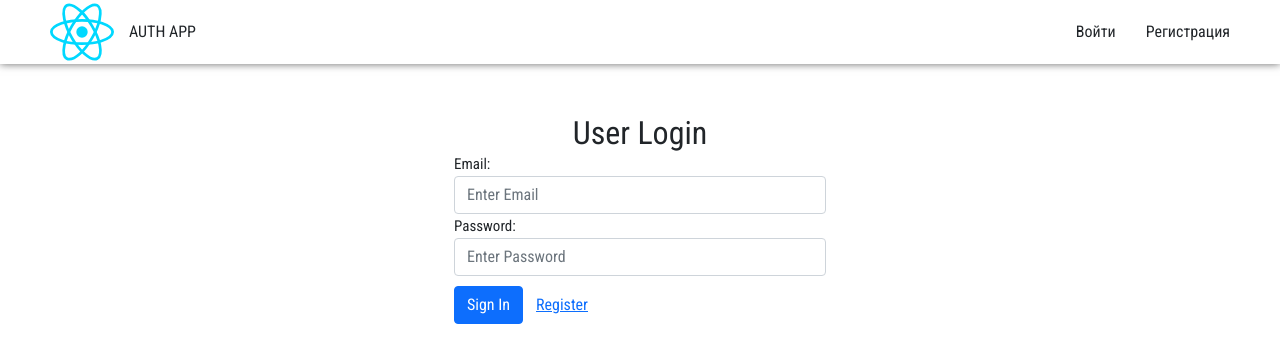
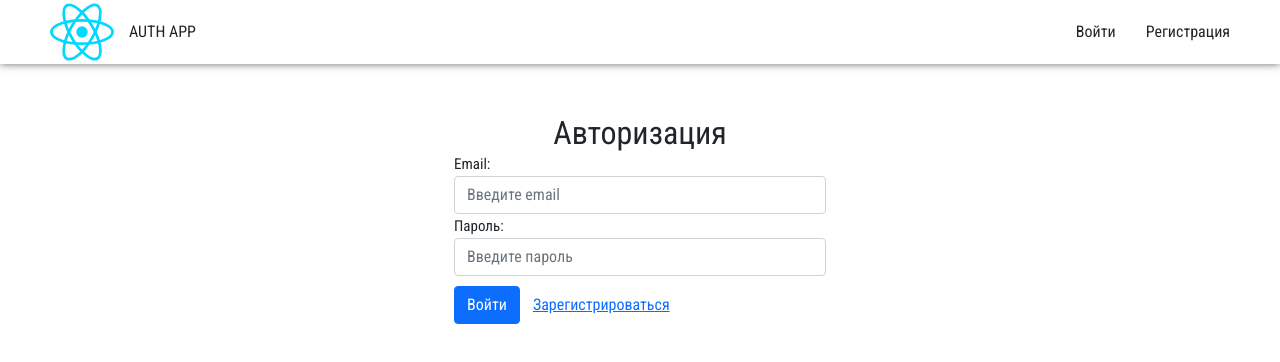
Before and after one commit to galikeev/auth-app, a React (Create React App) app in the folder client/: page /login in a window 1280 px wide. Shown: the top 362 px of the page. Built offline with nearby package versions, Linux system fonts and the light colour scheme.

Commit message:
added rus lang

```diff
--- a/client/src/pages/LoginPage.js
+++ b/client/src/pages/LoginPage.js
@@ -46,7 +46,7 @@ const Login = () => {
 
     return (
         <div className="col-md-4 col-md-offset-4" style={{'margin' : '50px auto 0 auto'}}>
-            <h2 className="text-center">User Login</h2>
+            <h2 className="text-center">Авторизация</h2>
                 <form name="form">
                     <div className={'form-group' + (login.submitted && !login.email ? ' has-error' : '')}>
                         <label htmlFor="email" className='fz_15'>Email:</label>
@@ -54,26 +54,26 @@ const Login = () => {
                             type="text"
                             id="email"
                             className="form-control input-shadow"
-                            placeholder="Enter Email"
+                            placeholder="Введите email"
                             value={login.email}
                             onChange={handleInputChange}
                             name="email"
                         />
-                        {login.submitted && !login.email && <div className="help-block text-danger fz_13">Email is required</div> }
+                        {login.submitted && !login.email && <div className="help-block text-danger fz_13">Введите email!</div> }
                     </div>
                     <div className={'form-group' + (login.submitted && !login.password ? ' has-error' : '')}>
-                        <label className='fz_15'>Password: </label>
+                        <label className='fz_15'>Пароль: </label>
                         <input
                             type="password"
                             id="exampleInputPassword"
                             className="form-control input-shadow"
-                            placeholder="Enter Password"
+                            placeholder="Введите пароль"
                             value={login.password}
                             onChange={handleInputChange}
                             name="password"
                             autoComplete="off"
                         />
-                        {login.submitted && !login.email && <div className="help-block text-danger fz_13">Password is required</div> }
+                        {login.submitted && !login.email && <div className="help-block text-danger fz_13">Введите пароль!</div> }
                     </div>
                     <div style={{'marginTop' : '10px'}}>
                         <button
@@ -81,9 +81,9 @@ const Login = () => {
                             onClick={submitLogin}
                             className="btn btn-primary btn-block"
                         >
-                            Sign In
+                            Войти
                         </button>
-                        <Link to={REGISTRATION_ROUTE} className="btn btn-link">Register</Link>
+                        <Link to={REGISTRATION_ROUTE} className="btn btn-link">Зарегистрироваться</Link>
                     </div>
                 </form>
         </div>
```
